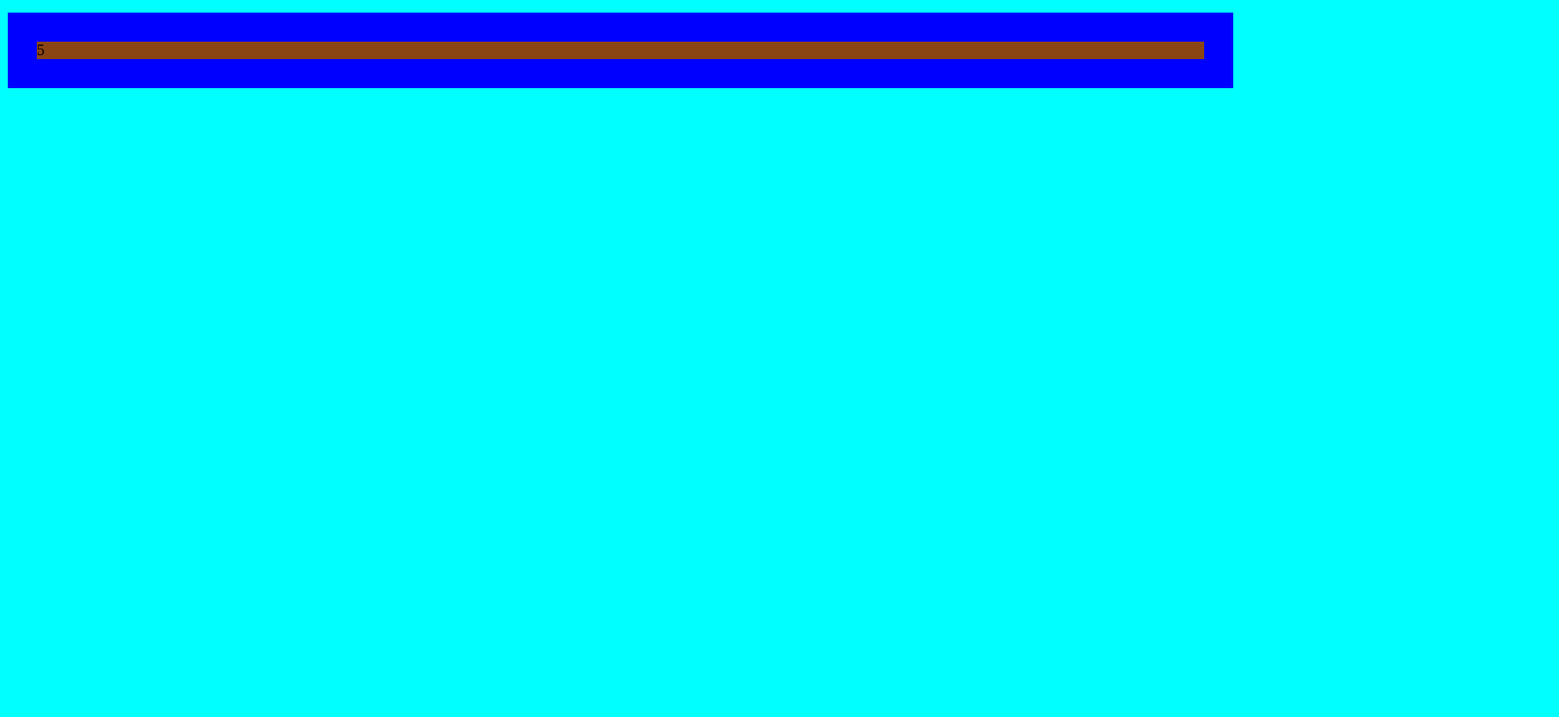
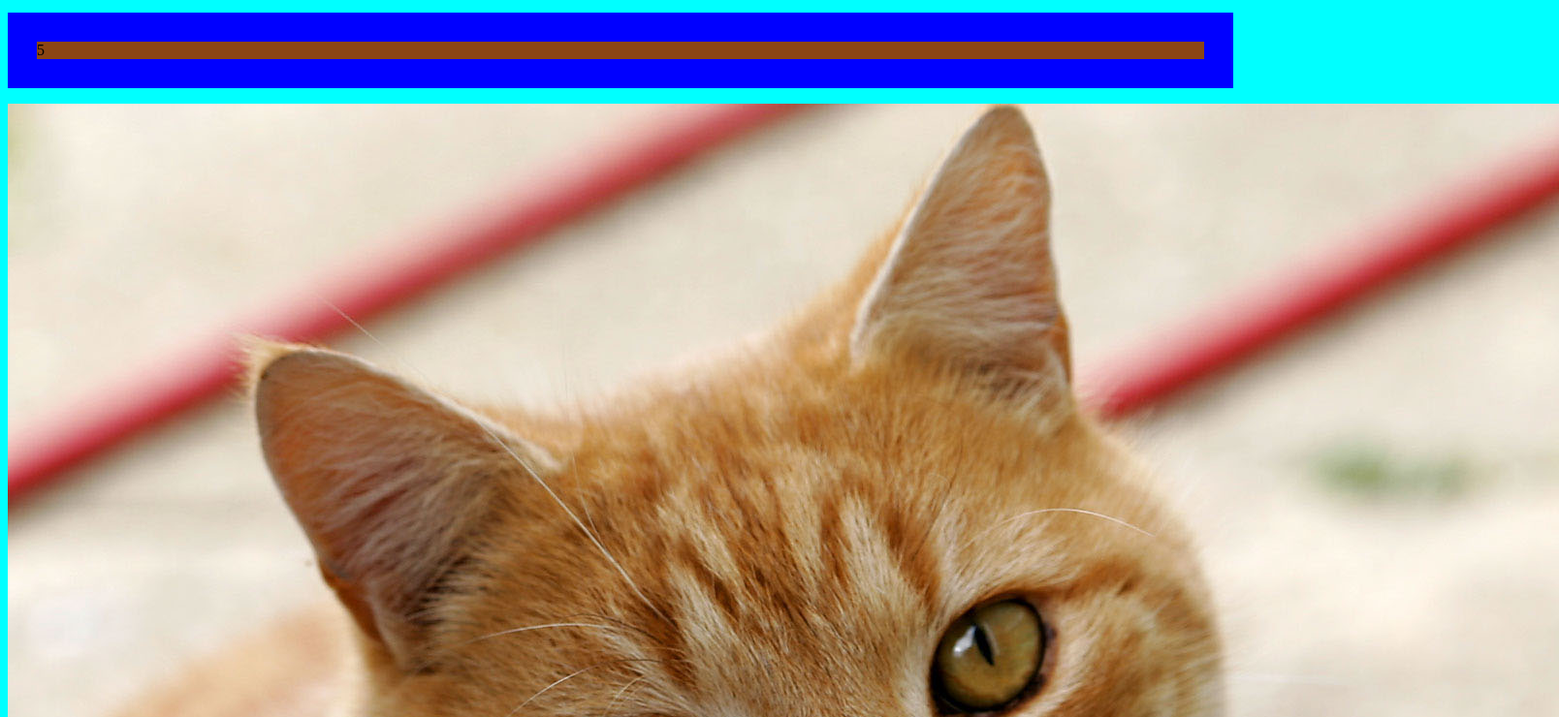
Before and after one commit to IgorSlupecki/www1, a plain HTML site: page index.html in a window 1280 px wide. Shown: the part 476-1216 px from the top of the page at 97% size, 1608 px wide, since content can reach past the window. Before the commit the page ends 800 px from the top, so only its background shows below. Drawn offline with Linux system fonts and the light colour scheme.

Commit message:
dodano obrazek

```diff
--- a/index.html
+++ b/index.html
@@ -13,5 +13,6 @@
     <p class="p1">5</p>
     <p class="p1">5</p>
     <p class="p1">5</p>
+    <img src="shitten.jpg" alt="">
 </body>
 </html>
```
Also changed, not shown: shitten.jpg (added).
